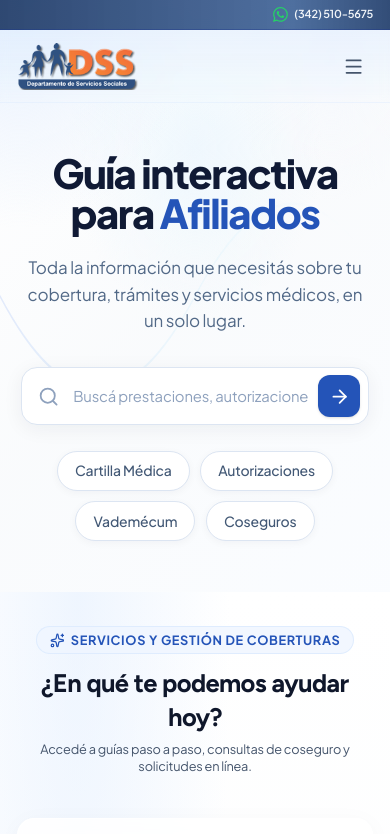
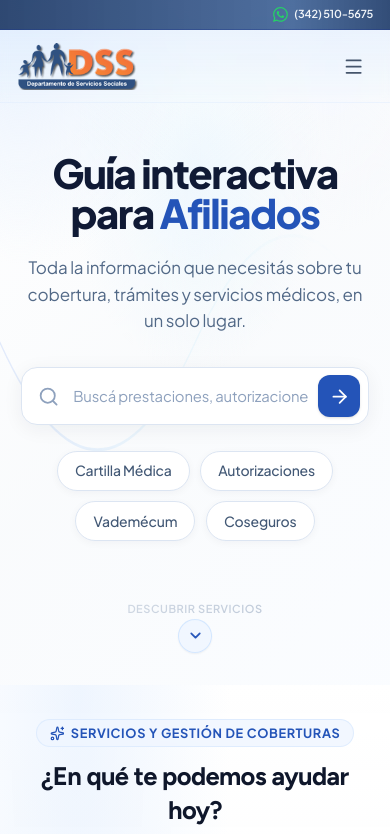
Before and after one commit to KarimServin/guia-interactiva-dss, a Next.js app: page / in a window 390 px wide. Shown: the top 834 px of the page. Built offline with nearby package versions, Linux system fonts and the light colour scheme.

Commit message:
feat(mobile): add polished mobile-only scroll indicator to explore services

```diff
--- a/src/components/HeroSection.tsx
+++ b/src/components/HeroSection.tsx
@@ -172,6 +172,32 @@ export const HeroSection: React.FC<HeroSectionProps> = ({
         </div>
       </div>
 
+      {/* ─────────── MOBILE-ONLY SLEEK SCROLL INDICATOR ─────────── */}
+      <div className="flex sm:hidden justify-center pb-6 pt-1">
+        <button
+          onClick={() => {
+            const el = document.getElementById('servicios');
+            if (el) el.scrollIntoView({ behavior: 'smooth' });
+          }}
+          aria-label="Ver servicios y accesos rápidos"
+          className="group inline-flex flex-col items-center gap-1 text-[#2454B8]/60 active:text-[#2454B8] transition-colors cursor-pointer py-1 px-3">
+          <span className="text-[11px] font-semibold tracking-wider uppercase text-slate-400">Descubrir servicios</span>
+          <div className="w-8 h-8 rounded-full bg-blue-50/80 border border-blue-200/60 flex items-center justify-center shadow-xs animate-bounce">
+            <svg
+              className="w-4 h-4 text-[#2454B8]"
+              viewBox="0 0 24 24"
+              fill="none"
+              stroke="currentColor"
+              strokeWidth="2.5"
+              strokeLinecap="round"
+              strokeLinejoin="round"
+            >
+              <polyline points="6 9 12 15 18 9" />
+            </svg>
+          </div>
+        </button>
+      </div>
+
     </section>
   );
 };
```
